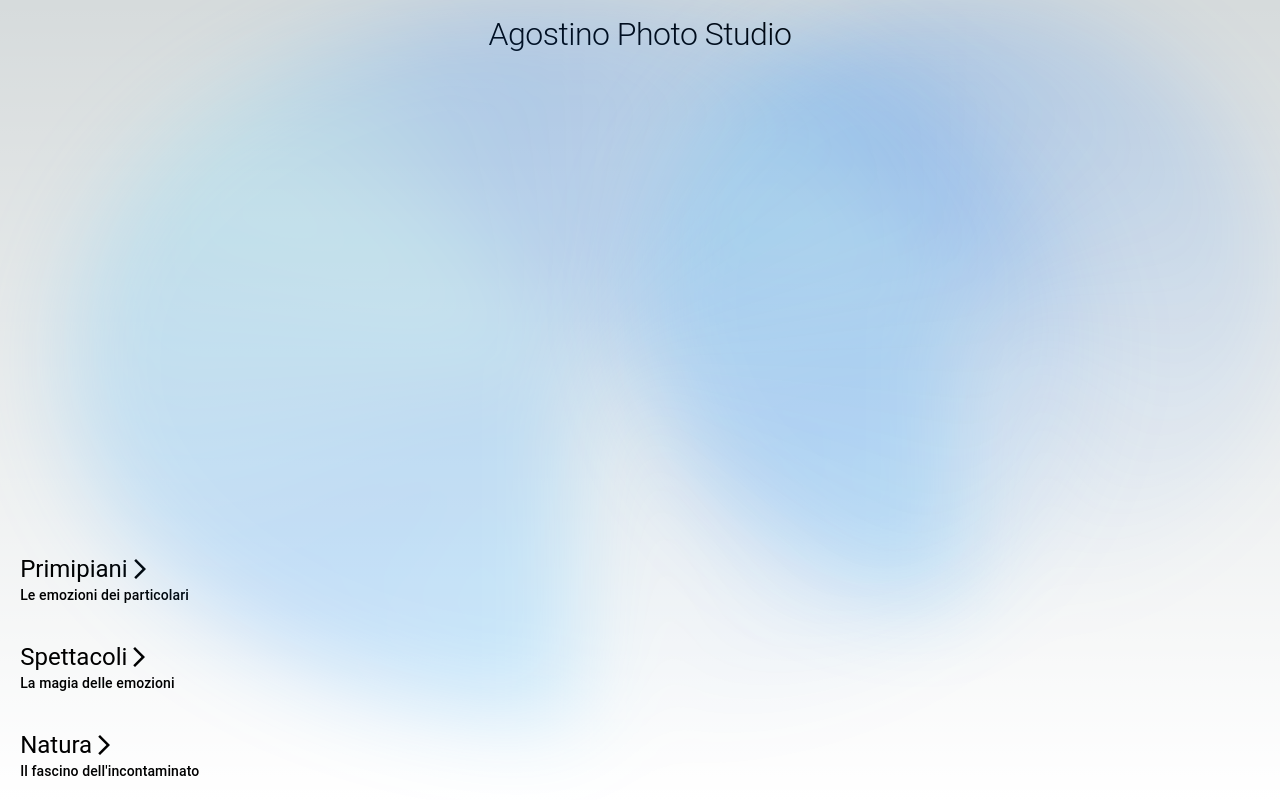
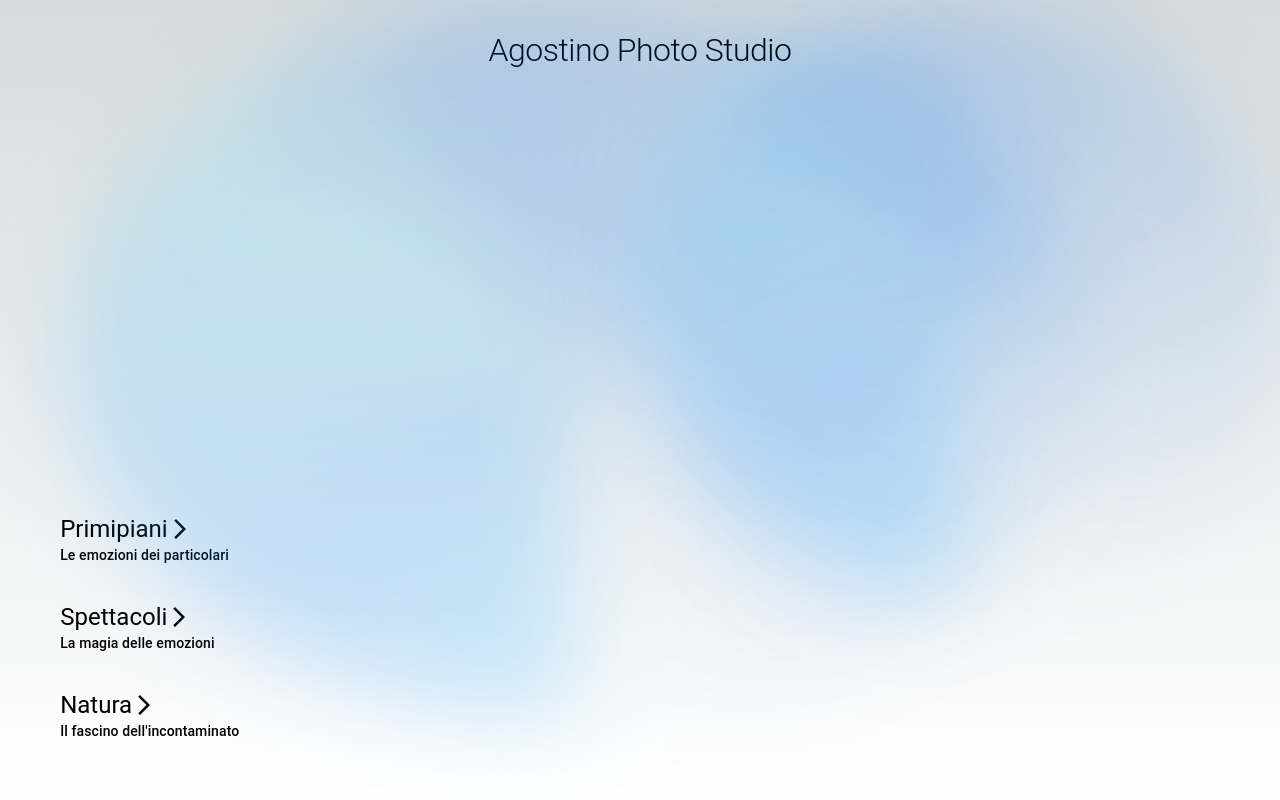
Before and after one commit to agostino-photo/agostino-photo.github.io, a Next.js app: page / in a window 1280 px wide. Built offline with nearby package versions, Linux system fonts and the light colour scheme.

Commit message:
Improve layout on desktop

```diff
--- a/src/layouts/BaseLayout.tsx
+++ b/src/layouts/BaseLayout.tsx
@@ -40,7 +40,17 @@ const BaseLayout: React.FC<Props> = ({ children }) => {
         },
       }}
     >
-      {children}
+      <Stack
+        width="100%"
+        height="100%"
+        maxWidth="1200px"
+        marginX="auto"
+        flexGrow={1}
+        marginBottom="2.5rem"
+        marginTop="1rem"
+      >
+        {children}
+      </Stack>
     </Stack>
   )
 }
```
